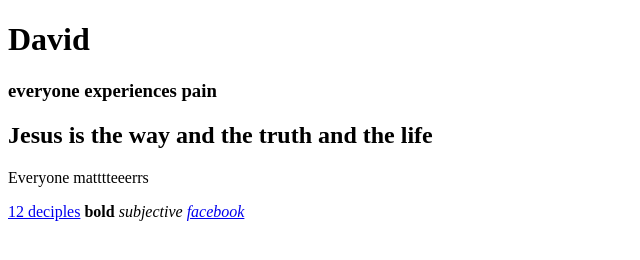
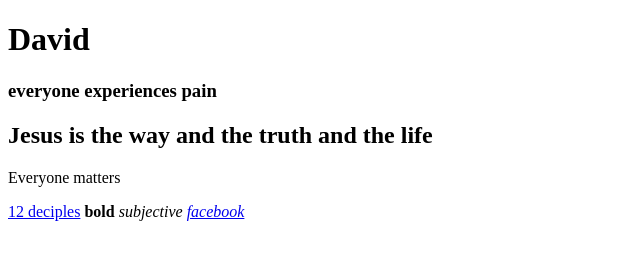
Before and after one commit to Kem-12/1st-HTML, a plain HTML site: page index.html in a window 1280 px wide. Shown: the full height of the page, 0-640 px from the left. Drawn offline with Linux system fonts and the light colour scheme.

Commit message:
index.html #1

```diff
--- a/index.html
+++ b/index.html
@@ -9,7 +9,7 @@
     <h1>David</h1>
     <h3>everyone experiences pain</h3>
     <h2>Jesus is the way and the truth and the life</h2>
-    <p> Everyone matttteeerrs </p>
+    <p> Everyone matters </p>
     <a href="dashbord.html"target=_"blank">12 deciples</a>
 </body>
 </html>
```
